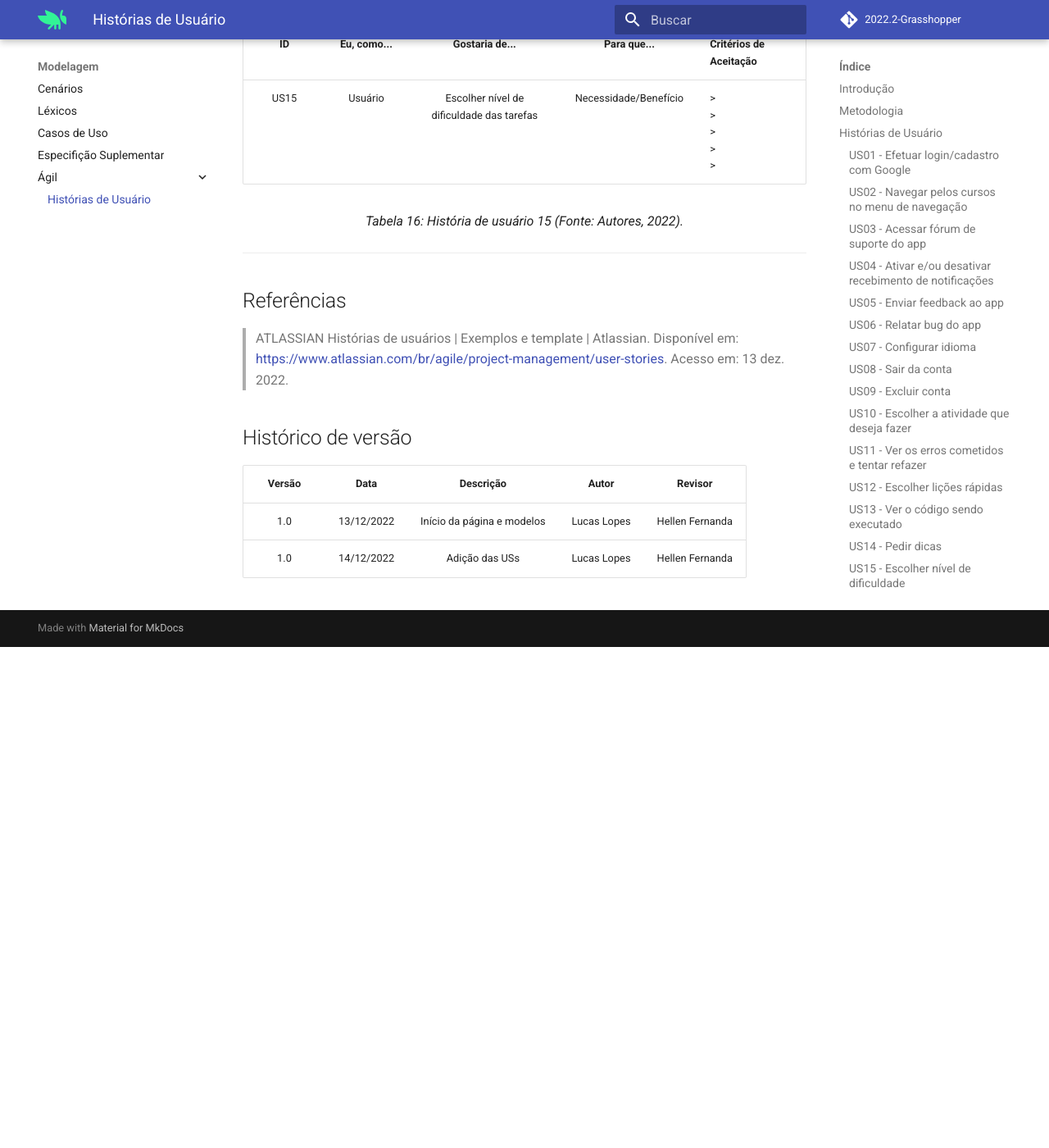
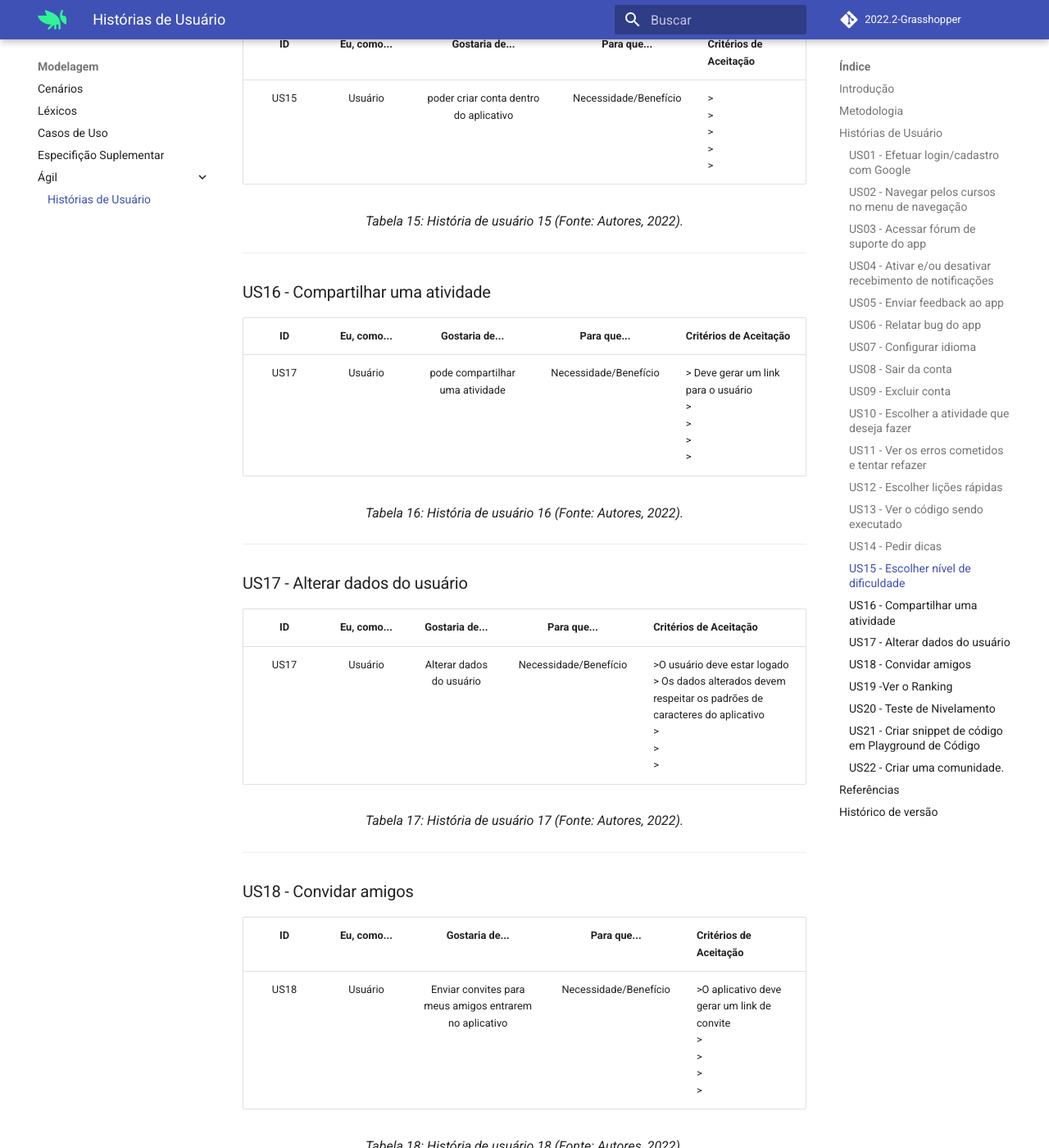
Before and after one commit to Requisitos-de-Software/2022.2-Grasshopper, an MkDocs documentation site: the page built from docs/modelagem/modelagemAgil/historias-de-usuario.md, in a window 1280 px wide and 1400 px high, scrolled down 6736 px. Shown: the whole window at 82% size. Built offline with MkDocs 1.6.1 and Material for MkDocs 9.7.7, drawn with Linux system fonts in a browser that asks for light colours; comment, search, counter and statistics services are not loaded; before the commit the page ends 7525 px from its top, so only the background shows below that; some of the changed text lies outside the part shown.

Commit message:
chore:adicionando historias de usuarios

```diff
--- a/docs/modelagem/modelagemAgil/historias-de-usuario.md
+++ b/docs/modelagem/modelagemAgil/historias-de-usuario.md
@@ -169,12 +169,78 @@
 
 |  ID  | Eu, como... | Gostaria de... | Para que... | Critérios de Aceitação |
 | :--: | :---------: | :------------: | :-----: | ---------------------- |
-| US15 | Usuário | Escolher nível de dificuldade das tarefas | Necessidade/Benefício | > <br>> <br>> <br>> <br>> |
+| US15 | Usuário | poder criar conta dentro do aplicativo | Necessidade/Benefício | > <br>> <br>> <br>> <br>> |
 
-<figcaption align="center">Tabela 16: História de usuário 15 (Fonte: Autores, 2022).</figcaption>
+<figcaption align="center">Tabela 15: História de usuário 15 (Fonte: Autores, 2022).</figcaption>
+
+---
+### US16 - Compartilhar uma atividade
+
+|  ID  | Eu, como... | Gostaria de... | Para que... | Critérios de Aceitação |
+| :--: | :---------: | :------------: | :-----: | ---------------------- |
+| US17 | Usuário | pode compartilhar uma atividade| Necessidade/Benefício | > Deve gerar um link para o usuário<br>> <br>> <br>> <br>> |
+
+<figcaption align="center">Tabela 16: História de usuário 16 (Fonte: Autores, 2022).</figcaption>
+
+---
+### US17 - Alterar dados do usuário
+
+|  ID  | Eu, como... | Gostaria de... | Para que... | Critérios de Aceitação |
+| :--: | :---------: | :------------: | :-----: | ---------------------- |
+| US17 | Usuário | Alterar dados do usuário | Necessidade/Benefício | >O usuário deve estar logado <br>> Os dados alterados devem respeitar os padrões de caracteres do aplicativo <br>> <br>> <br>> |
+
+<figcaption align="center">Tabela 17: História de usuário 17 (Fonte: Autores, 2022).</figcaption>
 
 ---
 
+### US18 - Convidar amigos
+
+|  ID  | Eu, como... | Gostaria de... | Para que... | Critérios de Aceitação |
+| :--: | :---------: | :------------: | :-----: | ---------------------- |
+| US18 | Usuário | Enviar convites para meus amigos entrarem no aplicativo | Necessidade/Benefício | >O aplicativo deve gerar um link de convite <br>> <br>> <br>> <br>> |
+
+<figcaption align="center">Tabela 18: História de usuário 18 (Fonte: Autores, 2022).</figcaption>
+
+---
+
+### US19 -Ver o Ranking
+
+|  ID  | Eu, como... | Gostaria de... | Para que... | Critérios de Aceitação |
+| :--: | :---------: | :------------: | :-----: | ---------------------- |
+| US19 | Usuário | vê ranking diário de outros usuários | Necessidade/Benefício | > Deve concluir no minimo uma questão no dia para ter acesso ao Ranking <br>> <br>> <br>> <br>> |
+
+<figcaption align="center">Tabela 19: História de usuário 19 (Fonte: Autores, 2022).</figcaption>
+
+---
+
+### US20 - Teste de Nivelamento
+
+|  ID  | Eu, como... | Gostaria de... | Para que... | Critérios de Aceitação |
+| :--: | :---------: | :------------: | :-----: | ---------------------- |
+| US20 | Usuário | desejo realizar um teste de nivelamento para que eu possa fazer aulas do curso que sejam consistentes com meu conhecimento | Necessidade/Benefício | > No aplicativo deve haver a opção de fazer um teste de nivelamento  <br>> <br>> <br>> <br>> |
+
+<figcaption align="center">Tabela 20: História de usuário 20 (Fonte: Autores, 2022).</figcaption>
+
+---
+### US21 - Criar snippet de código em Playground de Código
+
+|  ID  | Eu, como... | Gostaria de... | Para que... | Critérios de Aceitação |
+| :--: | :---------: | :------------: | :-----: | ---------------------- |
+| US21 | Usuário | desejo criar snippet de código | Necessidade/Benefício | > No aplicativo deve haver a opção de fazer um teste de nivelamento  <br>> <br>> <br>> <br>> |
+
+<figcaption align="center">Tabela 21: História de usuário 21 (Fonte: Autores, 2022).</figcaption>
+
+---
+
+### US22 - Criar uma comunidade.
+
+|  ID  | Eu, como... | Gostaria de... | Para que... | Critérios de Aceitação |
+| :--: | :---------: | :------------: | :-----: | ---------------------- |
+| US22 | Usuário | deseja criar uma comunidade | Necessidade/Benefício | > No aplicativo deve ter a opção de criar uma comunidade<br>> <br>> <br>> <br>> |
+
+<figcaption align="center">Tabela 22: História de usuário 22 (Fonte: Autores, 2022).</figcaption>
+
+---
 ## Referências
 
 > ATLASSIAN Histórias de usuários | Exemplos e template | Atlassian.  Disponível em: <https://www.atlassian.com/br/agile/project-management/user-stories>. Acesso em: 13 dez. 2022.
@@ -184,4 +250,5 @@
 | Versão |    Data    |          Descrição          |      Autor      |     Revisor      |
 | :----: | :--------: | :-------------------------: | :-------------: | :--------------: |
 |  1.0   | 13/12/2022 | Início da página e modelos  |   Lucas Lopes   | Hellen Fernanda  |
-|  1.0   | 14/12/2022 | Adição das USs |   Lucas Lopes   | Hellen Fernanda  |
+|  1.1   | 14/12/2022 | Adição das USs |   Lucas Lopes   | Hellen Fernanda  |
+|  1.2   | 14/12/2022 | Adição das USs |   Caio Vitor   | Hellen Fernanda  |
```
